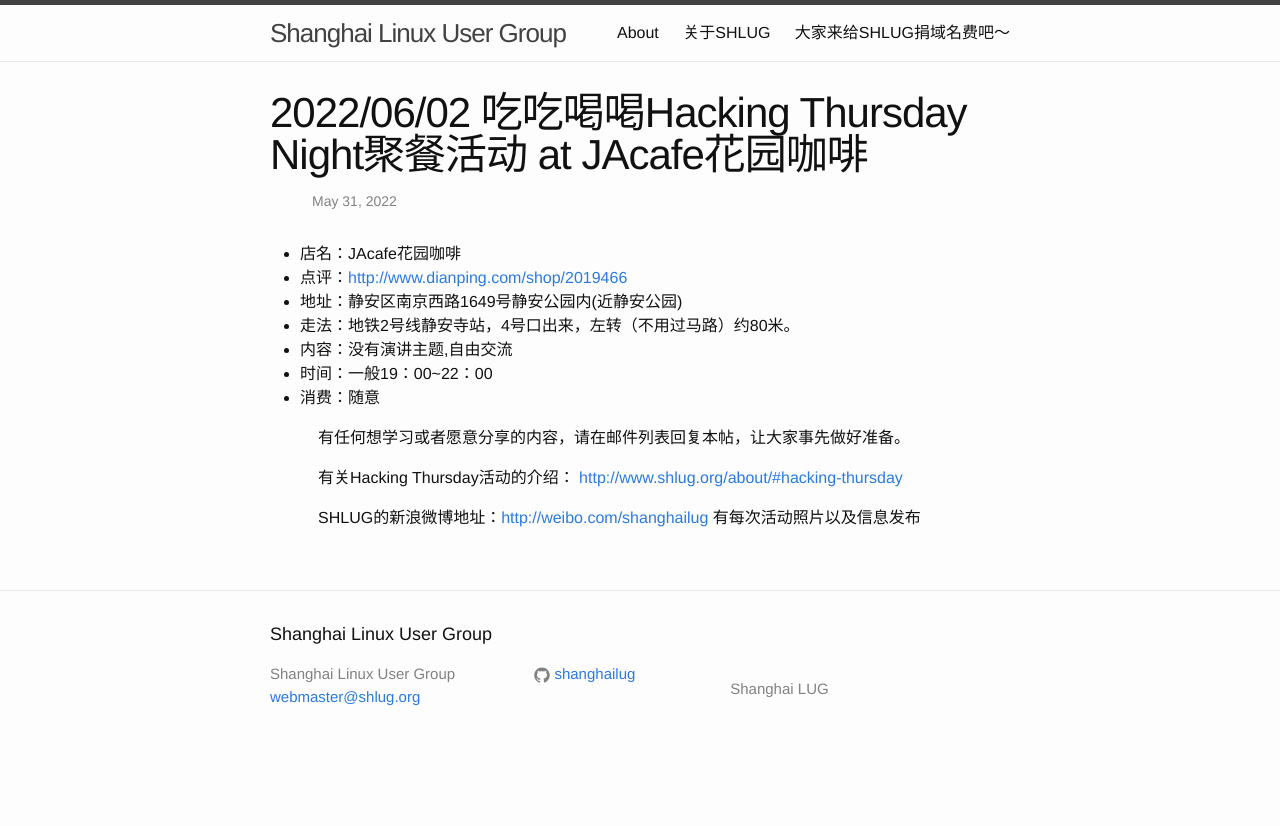
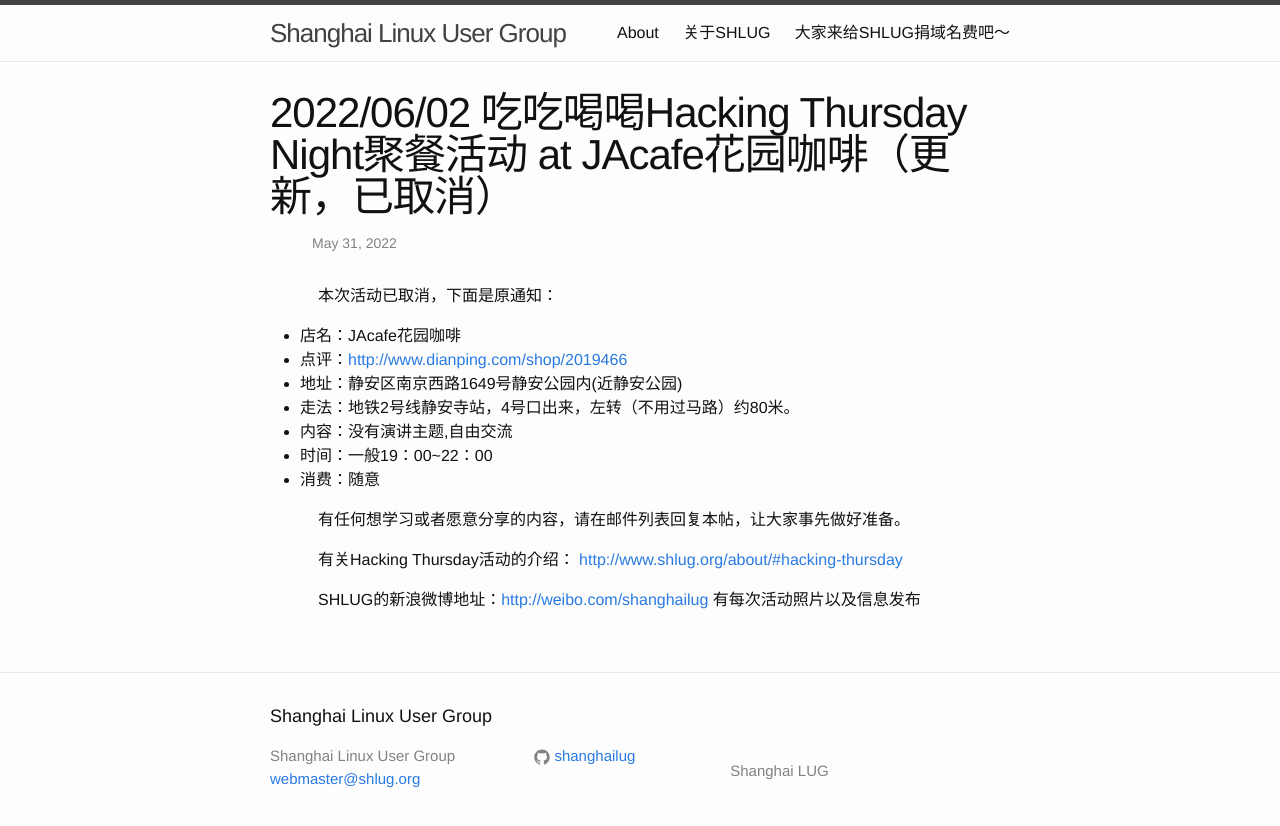
Before and after one commit to shanghailug/shanghailug.github.io, a Jekyll site: the page built from _posts/2022-05-31-h4.markdown, in a window 1280 px wide. Shown: the top 826 px of the page. Built offline with Jekyll 4.4.1, drawn with Linux system fonts in a browser that asks for light colours.

Commit message:
update announce, cancelled

```diff
--- a/_posts/2022-05-31-h4.markdown
+++ b/_posts/2022-05-31-h4.markdown
@@ -1,9 +1,11 @@
 ---
 layout: post
-title:  "2022/06/02 吃吃喝喝Hacking Thursday Night聚餐活动 at JAcafe花园咖啡"
+title:  "2022/06/02 吃吃喝喝Hacking Thursday Night聚餐活动 at JAcafe花园咖啡（更新，已取消）"
 date:   2022-05-31 00:00:16 +0000
 categories: h4
 ---
+本次活动已取消，下面是原通知：
+
 - 店名：JAcafe花园咖啡
 - 点评：[http://www.dianping.com/shop/2019466](http://www.dianping.com/shop/2019466)
 - 地址：静安区南京西路1649号静安公园内(近静安公园)
```
